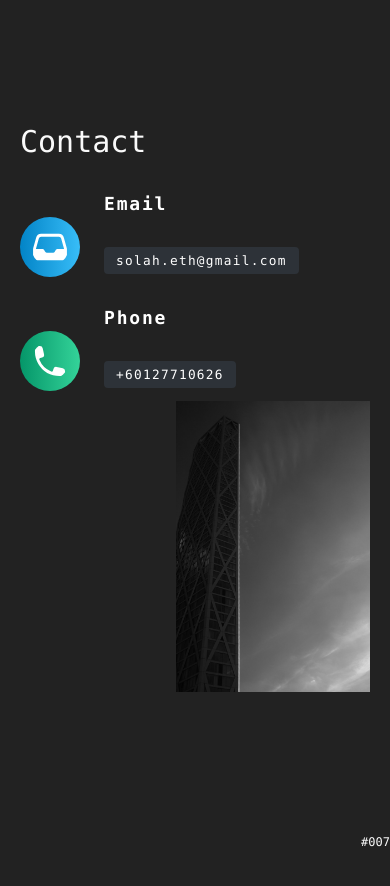
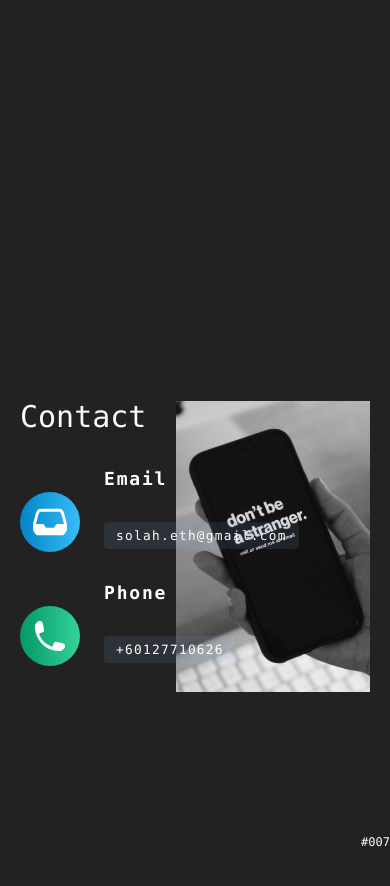
Before and after one commit to solahidris/portfoliosolah, a Next.js app: page / in a window 390 px wide. Shown: the part 4940-5826 px from the top of the page. Built offline with nearby package versions, Linux system fonts and the light colour scheme.

Commit message:
Add picture for contact

```diff
--- a/components/ParallexPage.tsx
+++ b/components/ParallexPage.tsx
@@ -178,7 +178,8 @@ const ParallexPage = () => {
       title: "Title 7",
       subtitle: "Subtitle 7",
       content: (
-        <div ref={contactRef} className="w-[40%] lg:w-[50%] pl-5 flex flex-col justify-start items-start lg:items-end">
+        // <div ref={contactRef} className="w-[40%] lg:w-[50%] pl-5 flex flex-col justify-start items-start lg:items-end">
+        <div ref={contactRef} className="w-[40%] lg:w-[50%] pl-5 flex flex-col justify-center items-start lg:items-end">
           <p className="font-mono text-3xl">Contact</p>
           <div className="flex flex-col">
             <motion.div whileHover={{ scale: 1.1 }} whileTap={{ scale: 0.95 }} className="flex justify-start z-20">
```
Also changed, not shown: public/7.jpg, public/8.jpg (added).
